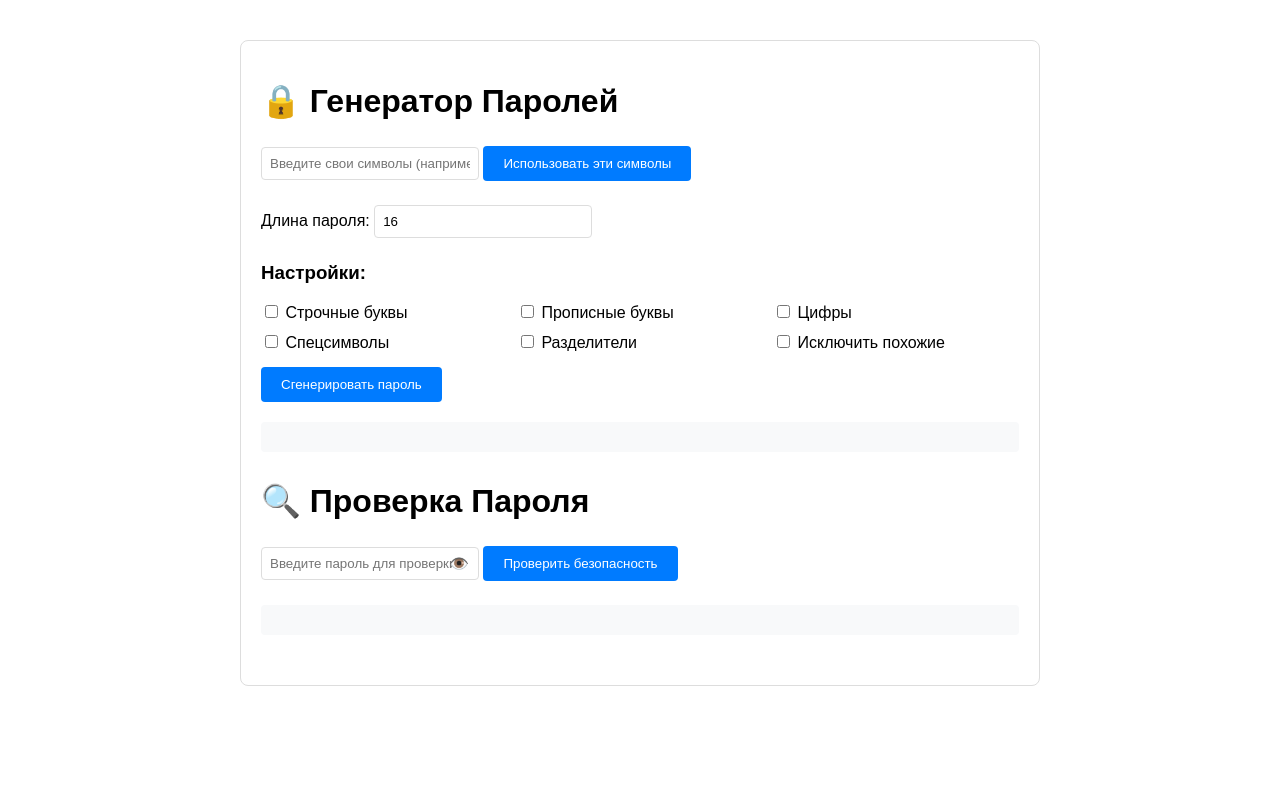
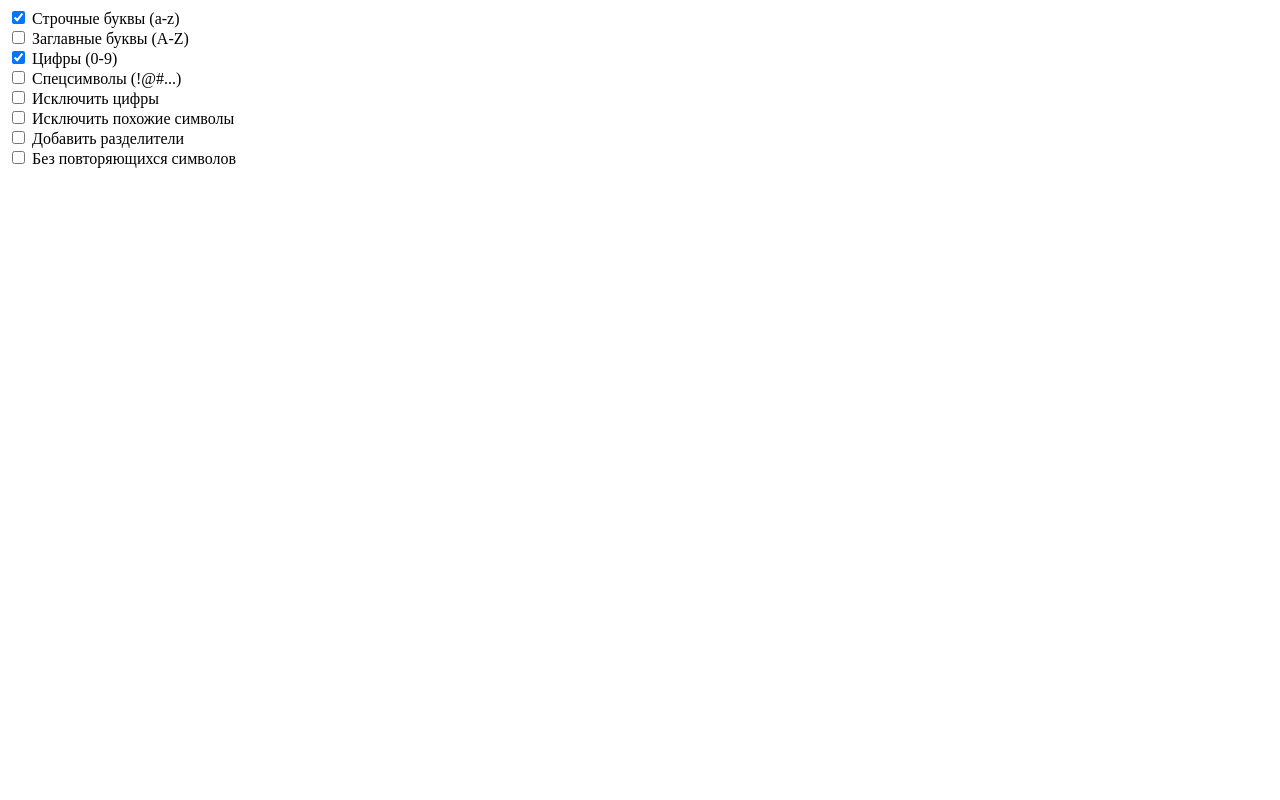
Before and after one commit to Gnfw/psw, a Flask app: page / in a window 1280 px wide. Run offline with Flask 3, Linux system fonts and the light colour scheme.

Commit message:
Update index.html

```diff
--- a/templates/index.html
+++ b/templates/index.html
@@ -1,242 +1,195 @@
-<!DOCTYPE html>
-<html>
-<head>
-    <meta charset="UTF-8">
-    <title>Генератор и Проверка Паролей</title>
-    <style>
-        body { font-family: Arial, sans-serif; max-width: 800px; margin: 20px auto; padding: 20px; }
-        .container { border: 1px solid #ddd; padding: 20px; border-radius: 8px; }
-        .section { margin-bottom: 30px; }
-        .options-grid { display: grid; grid-template-columns: repeat(3, 1fr); gap: 10px; margin: 15px 0; }
-        button { background: #007bff; color: white; border: none; padding: 10px 20px; border-radius: 4px; cursor: pointer; }
-        button:hover { background: #0056b3; }
-        .result { margin-top: 20px; padding: 15px; background: #f8f9fa; border-radius: 4px; }
-        .error { color: #dc3545; }
-        input[type="number"], input[type="password"], input[type="text"] {
-            padding: 8px;
-            margin: 5px 0;
-            border: 1px solid #ddd;
-            border-radius: 4px;
-            width: 200px;
-        }
-        .password-field { position: relative; display: inline-block; }
-        .toggle-password {
-            position: absolute;
-            right: 10px;
-            top: 50%;
-            transform: translateY(-50%);
-            cursor: pointer;
-            user-select: none;
-        }
-        .copy-btn {
-            margin-left: 10px;
-            padding: 5px 10px;
-            background: #28a745;
-            color: white;
-            border: none;
-            border-radius: 4px;
-            cursor: pointer;
-        }
-        .copy-btn:hover { background: #218838; }
-        .custom-charset-container { margin: 15px 0; }
-        .warning-list { margin: 5px 0; padding-left: 20px; }
-        .status-item { margin: 10px 0; padding: 15px; border-radius: 4px; }
-        .weak { background: #ffcccc; }
-        .medium { background: #fff3cd; }
-        .strong { background: #d4edda; }
-        .warnings { margin-top: 10px; padding: 10px; background: #fff3cd; border-radius: 4px; }
-    </style>
-</head>
-<body>
-    <div class="container">
-        <div class="section">
-            <h1>🔒 Генератор Паролей</h1>
+<script>
+    // Конфигурация
+    const API_URLS = {
+        GENERATE: '/generate',
+        CHECK: '/check'
+    };
 
-            <div class="custom-charset-container">
-                <input type="text" id="customCharset"
-                       placeholder="Введите свои символы (например: 🤖⚡🎉❤️)"
-                       class="custom-charset">
-                <button onclick="toggleCustomCharset()">Использовать эти символы</button>
-            </div>
+    // Обработчики опций
+    const optionsMap = {
+        'OPT_LOWERCASE': PasswordOptions.OPT_LOWERCASE,
+        'OPT_UPPERCASE': PasswordOptions.OPT_UPPERCASE,
+        'OPT_DIGITS': PasswordOptions.OPT_DIGITS,
+        'OPT_SPECIAL': PasswordOptions.OPT_SPECIAL,
+        'OPT_NO_DIGITS': PasswordOptions.OPT_NO_DIGITS,
+        'OPT_SEPARATORS': PasswordOptions.OPT_SEPARATORS,
+        'OPT_FULLASCII': PasswordOptions.OPT_FULLASCII,
+        'OPT_AVOID_SIMILAR': PasswordOptions.OPT_AVOID_SIMILAR,
+        'OPT_NO_REPEAT': PasswordOptions.OPT_NO_REPEAT,
+        'OPT_RANDOM_CASE': PasswordOptions.OPT_RANDOM_CASE,
+        'OPT_CUSTOM_CHARSET': PasswordOptions.OPT_CUSTOM_CHARSET,
+        'OPT_LANGUAGE_SPECIFIC': PasswordOptions.OPT_LANGUAGE_SPECIFIC,
+        'OPT_OUTPUT_FORMAT': PasswordOptions.OPT_OUTPUT_FORMAT
+    };
 
-            <div>
-                <label>Длина пароля:
-                    <input type="number" id="length" value="16" min="8" max="100">
-                </label>
-            </div>
+    // Генерация пароля
+    async function generatePassword() {
+        try {
+            const options = Array.from(document.querySelectorAll('.option:checked'))
+                .map(checkbox => checkbox.value)
+                .reduce((acc, val) => acc | optionsMap[val], 0);
 
-            <h3>Настройки:</h3>
-            <div class="options-grid">
-                <label><input type="checkbox" name="option" value="OPT_LOWERCASE"> Строчные буквы</label>
-                <label><input type="checkbox" name="option" value="OPT_UPPERCASE"> Прописные буквы</label>
-                <label><input type="checkbox" name="option" value="OPT_DIGITS"> Цифры</label>
-                <label><input type="checkbox" name="option" value="OPT_SPECIAL"> Спецсимволы</label>
-                <label><input type="checkbox" name="option" value="OPT_SEPARATORS"> Разделители</label>
-                <label><input type="checkbox" name="option" value="OPT_AVOID_SIMILAR"> Исключить похожие</label>
-            </div>
+            const length = parseInt(document.getElementById('length').value) || 12;
 
-            <button onclick="generatePassword()">Сгенерировать пароль</button>
-            <div class="result" id="generationResult"></div>
-        </div>
-
-        <div class="section">
-            <h1>🔍 Проверка Пароля</h1>
-            <div class="password-field">
-                <input type="password" id="passwordToCheck"
-                       placeholder="Введите пароль для проверки">
-                <span class="toggle-password" onclick="togglePasswordVisibility()">👁️</span>
-            </div>
-            <button onclick="checkPassword()">Проверить безопасность</button>
-            <div class="result" id="checkResult"></div>
-        </div>
-    </div>
-
-    <script>
-        let useCustomCharset = false;
-
-        function toggleCustomCharset() {
-            useCustomCharset = !useCustomCharset;
-            const options = document.querySelectorAll('input[name="option"]');
-            const customInput = document.getElementById('customCharset');
-
-            options.forEach(opt => {
-                opt.checked = false;
-                opt.disabled = useCustomCharset;
-            });
-
-            customInput.disabled = !useCustomCharset;
-            alert(useCustomCharset ?
-                "Режим пользовательских символов активирован" :
-                "Стандартные настройки восстановлены");
-        }
-
-        function formatTime(seconds) {
-            if(seconds < 3600) return "<1 часа";
-            if(seconds < 86400) return `${Math.round(seconds/3600)} часов`;
-            const days = Math.round(seconds/86400);
-            return days > 365 ?
-                `${Math.round(days/365)} лет` :
-                `${days} дней`;
-        }
-
-        async function generatePassword() {
-            const options = Array.from(document.querySelectorAll('input[name="option"]:checked'))
-                .map(el => el.value);
-
-            if(useCustomCharset) {
-                options.push('OPT_CUSTOM_CHARSET');
-            }
-
-            try {
-                const response = await fetch('/generate', {
+            const response = await fetch(API_URLS.GENERATE, {
                 method: 'POST',
-                    headers: { 'Content-Type': 'application/json' },
+                headers: {
+                    'Content-Type': 'application/json',
+                },
                 body: JSON.stringify({
-                        length: parseInt(document.getElementById('length').value),
-                        options: options,
-                        separator: '-',
-                        custom_charset: document.getElementById('customCharset').value
+                    length,
+                    options: Object.keys(optionsMap).filter(key => (options & optionsMap[key]) !== 0)
                 })
             });
 
+            if (!response.ok) throw new Error('Ошибка генерации');
+
             const data = await response.json();
-                const resultDiv = document.getElementById('generationResult');
+            document.getElementById('generated-password').value = data.password;
+            showNotification('Пароль успешно сгенерирован!', 'is-success');
 
-                if (response.ok) {
-                    const strengthMap = {
-                        1: ['Слабый', 'weak'],
-                        2: ['Средний', 'medium'],
-                        3: ['Надежный', 'strong'],
-                        4: ['Очень надежный', 'strong'],
-                        5: ['Ультра надежный', 'strong']
-                    };
-                    const [strengthText, strengthClass] = strengthMap[data.strength] || ['Неизвестно', ''];
-
-                    resultDiv.innerHTML = `
-                        <div class="status-item ${strengthClass}">
-                            <strong>Пароль:</strong> <span id="generatedPassword">${data.password}</span>
-                            <button class="copy-btn" onclick="copyPassword()">Копировать</button>
-                            <div>Уровень безопасности: ${strengthText}</div>
-                        </div>
-                    `;
-                } else {
-                    resultDiv.innerHTML = `<div class="status-item error">Ошибка: ${data.error}</div>`;
-                }
         } catch (error) {
-                document.getElementById('generationResult').innerHTML =
-                    `<div class="status-item error">Ошибка соединения</div>`;
+            showNotification(error.message, 'is-danger');
         }
     }
 
-        function copyPassword() {
-            const passwordElement = document.getElementById('generatedPassword');
-            if(passwordElement) {
-                navigator.clipboard.writeText(passwordElement.innerText)
-                    .then(() => alert("Пароль скопирован!"))
-                    .catch(() => alert("Не удалось скопировать"));
+    // Проверка пароля
+    async function checkPassword() {
+        try {
+            const password = document.getElementById('check-password').value;
+            if (!password) return;
+
+            const response = await fetch(API_URLS.CHECK, {
+                method: 'POST',
+                headers: {
+                    'Content-Type': 'application/json',
+                },
+                body: JSON.stringify({ password })
+            });
+
+            if (!response.ok) throw new Error('Ошибка проверки');
+
+            const result = await response.json();
+            displayCheckResult(result);
+
+        } catch (error) {
+            showNotification(error.message, 'is-danger');
         }
     }
 
-        function togglePasswordVisibility() {
-            const input = document.getElementById('passwordToCheck');
-            const toggleBtn = document.querySelector('.toggle-password');
-            input.type = input.type === 'password' ? 'text' : 'password';
-            toggleBtn.textContent = input.type === 'password' ? '👁️' : '👁️🗨️';
-        }
+    // Отображение результатов проверки
+    function displayCheckResult(result) {
+        const resultDiv = document.getElementById('result');
+        resultDiv.innerHTML = `
+            <div class="notification ${getStrengthClass(result.strength)}">
+                <h4 class="title is-5">Результат проверки</h4>
+                <p><strong>Уровень сложности:</strong> ${result.strength}</p>
+                <p><strong>Энтропия:</strong> ${result.entropy} бит</p>
+                <p><strong>Время взлома:</strong> ${formatTime(result.time_to_crack)}</p>
+                <p><strong>Утечка данных:</strong> ${result.compromised ? '⚠️ Обнаружена' : '✅ Не обнаружена'}</p>
 
-        async function checkPassword() {
-            const password = document.getElementById('passwordToCheck').value;
-            if (!password) {
-                alert('Пожалуйста, введите пароль для проверки');
-                return;
-            }
+                ${result.warnings.length ? `
+                <div class="mt-3">
+                    <p class="has-text-weight-bold">Предупреждения:</p>
+                    <ul>${result.warnings.map(w => `<li>• ${w}</li>`).join('')}</ul>
+                </div>` : ''}
 
-            try {
-                const response = await fetch('/check', {
-                    method: 'POST',
-                    headers: {'Content-Type': 'application/json'},
-                    body: JSON.stringify({ password })
-                });
-
-                const data = await response.json();
-                const resultDiv = document.getElementById('checkResult');
-
-                if (response.ok) {
-                    let strengthClass = 'weak';
-                    if (data.strength === 'Средний') strengthClass = 'medium';
-                    if (data.strength.includes('Надежный')) strengthClass = 'strong';
-
-                    let warningsHTML = '';
-                    if (data.warnings && data.warnings.length > 0) {
-                        warningsHTML = `
-                            <div class="warnings">
-                                <strong>⚠️ Проблемы:</strong>
-                                <ul class="warning-list">
-                                    ${data.warnings.map(w => `<li>${w}</li>`).join('')}
-                                </ul>
+                <div class="mt-3">
+                    <p class="has-text-weight-bold">Рекомендация:</p>
+                    <p>${result.recommendation}</p>
+                </div>
             </div>
         `;
     }
 
-                    resultDiv.innerHTML = `
-                        <div class="status-item ${strengthClass}">
-                            <div>🔐 Уровень безопасности: <strong>${data.strength}</strong></div>
-                            <div>📊 Энтропия: ${data.entropy} бит</div>
-                            <div>⏱ Примерное время взлома: ~${formatTime(data.time_to_crack)}</div>
-                            <div>${data.compromised ?
-                                '⚠️ ВНИМАНИЕ! Пароль найден в утечках данных!' :
-                                '✅ Пароль не обнаружен в известных утечках'}</div>
-                            <div>💡 Рекомендация: ${data.recommendation}</div>
-                            ${warningsHTML}
-                        </div>
-                    `;
-                } else {
-                    resultDiv.innerHTML = `<div class="status-item error">Ошибка: ${data.error}</div>`;
+    // Вспомогательные функции
+    function getStrengthClass(strength) {
+        const classes = {
+            'Слабый': 'is-danger',
+            'Средний': 'is-warning',
+            'Надежный': 'is-success',
+            'Очень надежный': 'is-primary',
+            'Ультра надежный': 'is-info'
+        };
+        return classes[strength] || '';
     }
-            } catch (error) {
-                resultDiv.innerHTML = `<div class="status-item error">Ошибка соединения</div>`;
+
+    function formatTime(seconds) {
+        if (seconds < 1) return 'мгновенно';
+        const units = [
+            {name: 'лет', div: 31536000},
+            {name: 'месяцев', div: 2592000},
+            {name: 'дней', div: 86400},
+            {name: 'часов', div: 3600},
+            {name: 'минут', div: 60}
+        ];
+
+        for (const unit of units) {
+            if (seconds >= unit.div) {
+                return `${Math.floor(seconds/unit.div)} ${unit.name}`;
             }
         }
+        return `${Math.round(seconds)} секунд`;
+    }
+
+    function showNotification(text, type = 'is-info') {
+        const notification = document.createElement('div');
+        notification.className = `notification ${type}`;
+        notification.textContent = text;
+
+        document.body.appendChild(notification);
+        setTimeout(() => notification.remove(), 3000);
+    }
 </script>
-</body>
-</html>
+
+<!-- Добавьте в секцию опций генератора -->
+<div class="columns is-multiline">
+    <div class="column is-4">
+        <label class="checkbox">
+            <input type="checkbox" class="option" value="OPT_LOWERCASE" checked>
+            Строчные буквы (a-z)
+        </label>
+    </div>
+    <div class="column is-4">
+        <label class="checkbox">
+            <input type="checkbox" class="option" value="OPT_UPPERCASE">
+            Заглавные буквы (A-Z)
+        </label>
+    </div>
+    <div class="column is-4">
+        <label class="checkbox">
+            <input type="checkbox" class="option" value="OPT_DIGITS" checked>
+            Цифры (0-9)
+        </label>
+    </div>
+    <div class="column is-4">
+        <label class="checkbox">
+            <input type="checkbox" class="option" value="OPT_SPECIAL">
+            Спецсимволы (!@#...)
+        </label>
+    </div>
+    <div class="column is-4">
+        <label class="checkbox">
+            <input type="checkbox" class="option" value="OPT_NO_DIGITS">
+            Исключить цифры
+        </label>
+    </div>
+    <div class="column is-4">
+        <label class="checkbox">
+            <input type="checkbox" class="option" value="OPT_AVOID_SIMILAR">
+            Исключить похожие символы
+        </label>
+    </div>
+    <div class="column is-4">
+        <label class="checkbox">
+            <input type="checkbox" class="option" value="OPT_SEPARATORS">
+            Добавить разделители
+        </label>
+    </div>
+    <div class="column is-4">
+        <label class="checkbox">
+            <input type="checkbox" class="option" value="OPT_NO_REPEAT">
+            Без повторяющихся символов
+        </label>
+    </div>
+</div>
```
Lines whose indentation alone changed are shown as unchanged.
